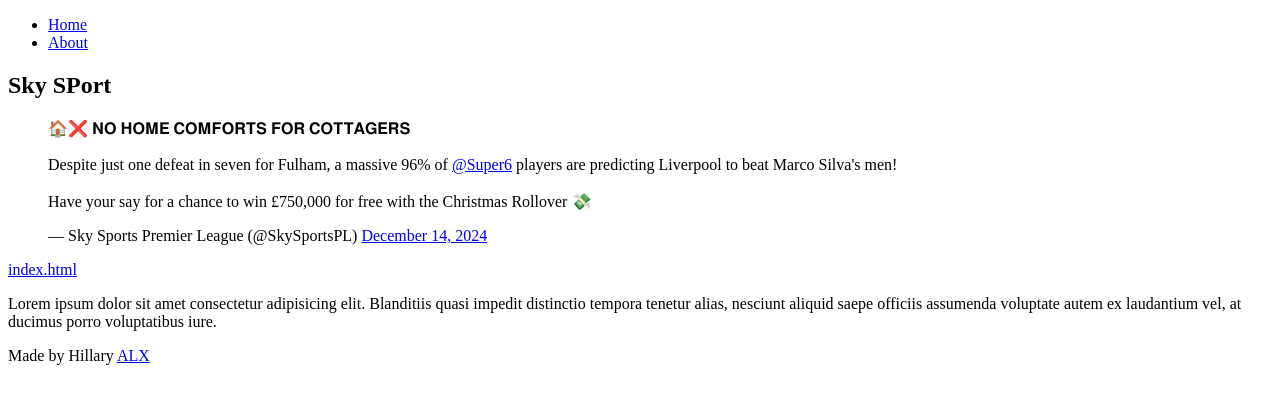
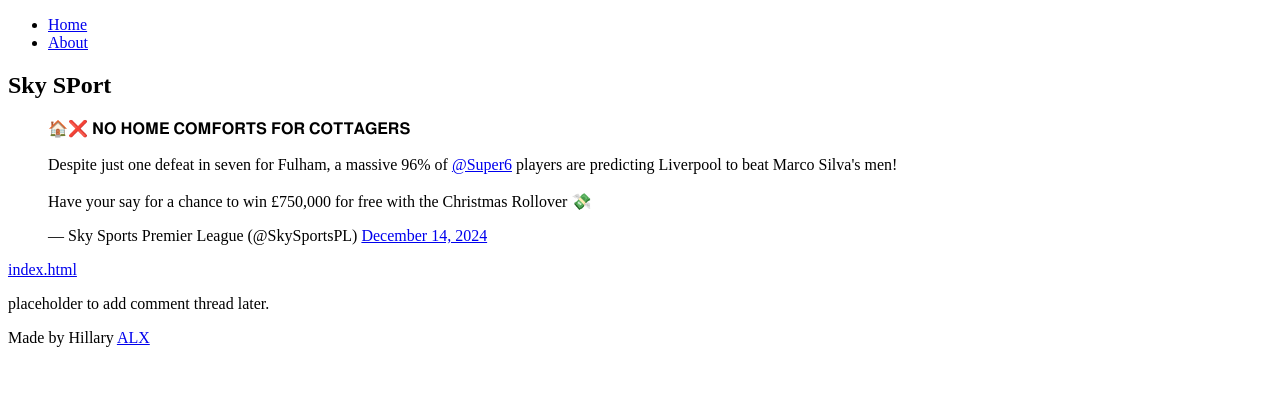
Before and after one commit to Hillary-Robert/My_First_Portfolio, a plain HTML site: page html_basic/tweets.html in a window 1280 px wide. Drawn offline with Linux system fonts and the light colour scheme.

Commit message:
3rd task

```diff
--- a/html_basic/tweets.html
+++ b/html_basic/tweets.html
@@ -31,7 +31,7 @@
     </article>
 
     <aside>
-      <p>Lorem ipsum dolor sit amet consectetur adipisicing elit. Blanditiis quasi impedit distinctio tempora tenetur alias, nesciunt aliquid saepe officiis assumenda voluptate autem ex laudantium vel, at ducimus porro voluptatibus iure.</p>
+      <p>placeholder to add comment thread later.</p>
     </aside>
 
 
```
Also changed, not shown: html_basic/index.html (+1 -1 lines).
